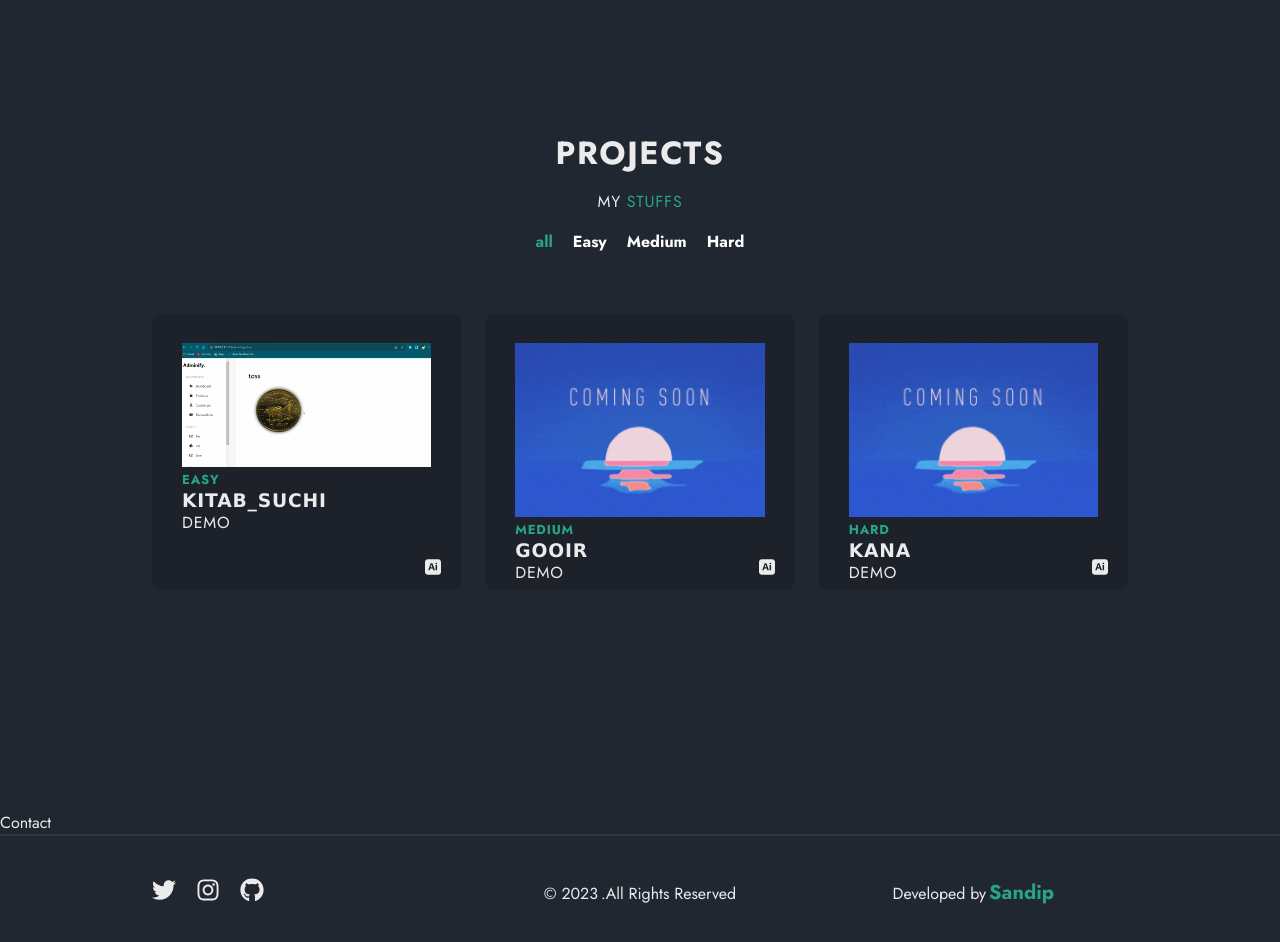
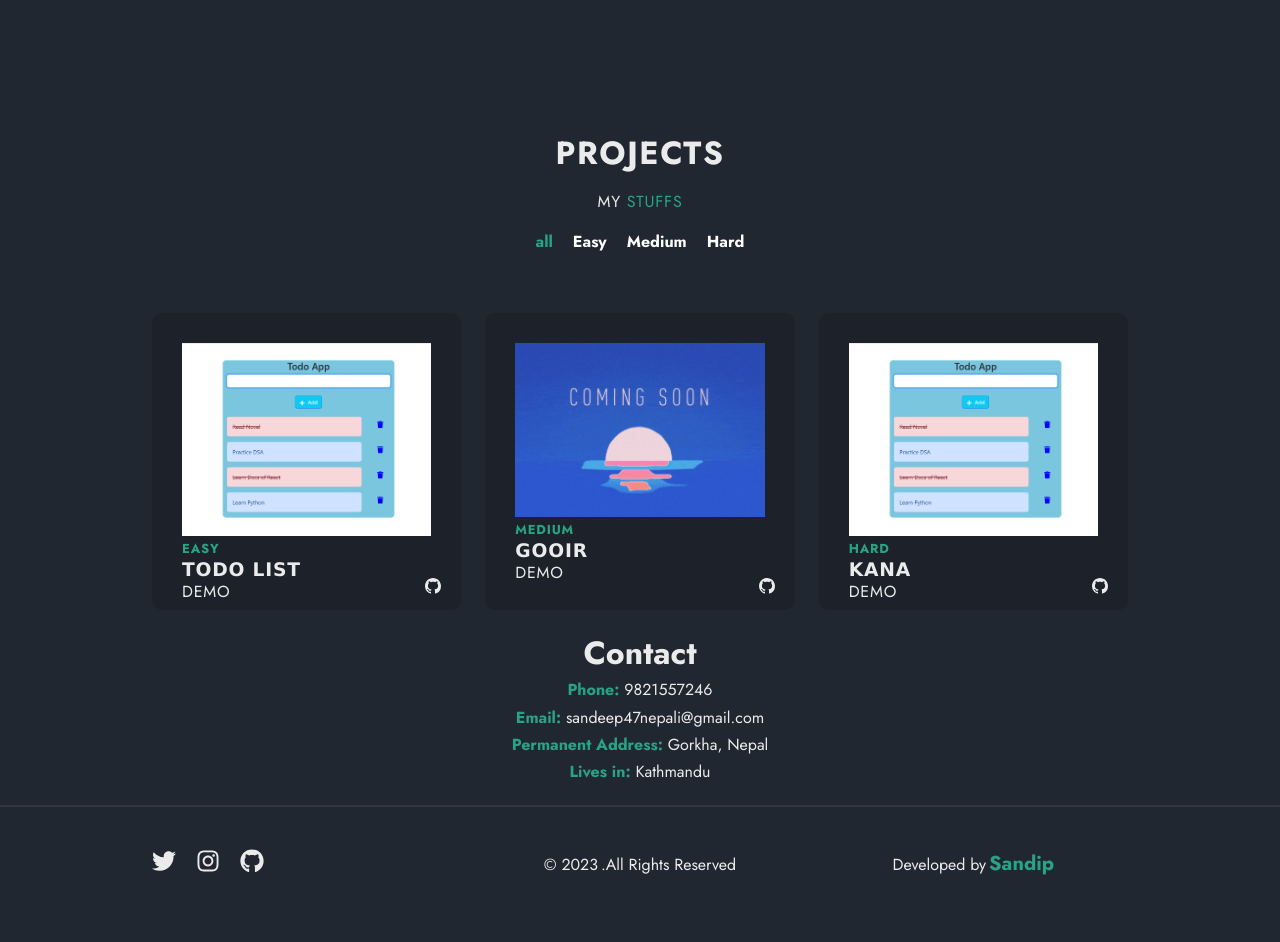
Before and after one commit to sandeepsz/mywebsite, a React (Vite) app: page /#home in a window 1280 px wide. Shown: the part 720-1662 px from the top of the page. Built offline with nearby package versions, Linux system fonts and the light colour scheme.

Commit message:
add easy

```diff
--- a/src/App.css
+++ b/src/App.css
@@ -191,7 +191,6 @@ img {
 }
 
 .section {
-  padding-bottom: 220px;
   /* background-color: rgb(247, 237, 224); */
   margin-top: 50px;
 }
--- a/src/Data.jsx
+++ b/src/Data.jsx
@@ -14,7 +14,7 @@ import node from "./assets/skills/node.png";
 import tailwind from "./assets/skills/tailwind.png";
 import sass from "./assets/skills/sass.png";
 import github from "./assets/skills/github.png";
-
+import Todo from "./assets/projects/Todo.png";
 export const links = [
   {
     name: "Home",
@@ -41,10 +41,11 @@ export const links = [
 export const projects = [
   {
     id: 1,
-    img: Coin,
+    img: Todo,
     category: "Easy",
-    title: "Kitab_Suchi",
-    link: "https://www.youtube.com/",
+    title: "Todo List",
+    link1: "https://todo-list-using-react-blue.vercel.app/",
+    link2: "https://github.com/sandeepNpl/Todo-List-Using-React",
     demo: "Demo",
   },
   {
@@ -57,7 +58,7 @@ export const projects = [
   },
   {
     id: 3,
-    img: Coming,
+    img: Todo,
     category: "Hard",
     title: "Kana",
     link: "https://www.youtube.com/",
--- a/src/components/contact/Contact.jsx
+++ b/src/components/contact/Contact.jsx
@@ -1,9 +1,28 @@
-import React from 'react'
+import React from "react";
+import "./contact.css";
 
 const Contact = () => {
   return (
-    <div>Contact</div>
-  )
-}
+    <div className="contact">
+      <h1>Contact</h1>
+      <div className="contact-list">
+        <div className="contact-list-center">
+          <p>
+            <span>Phone:</span> 9821557246
+          </p>
+          <p>
+            <span>Email:</span> sandeep47nepali@gmail.com
+          </p>
+          <p>
+            <span>Permanent Address:</span> Gorkha, Nepal
+          </p>
+          <p>
+            <span>Lives in:</span> Kathmandu
+          </p>
+        </div>
+      </div>
+    </div>
+  );
+};
 
-export default Contact
+export default Contact;
--- a/src/components/contact/contact.css
+++ b/src/components/contact/contact.css
@@ -0,0 +1,24 @@
+.contact {
+  display: flex;
+  flex-direction: column;
+  justify-content: center;
+  align-items: center;
+  margin: 20px 0;
+  border: 1px solid var(--shadow);
+}
+.contact-list {
+  display: flex;
+  flex-direction: column;
+  justify-content: flex-start;
+  align-items: center;
+}
+.contact-list span {
+  font-weight: 700;
+  color: var(--primary-color);
+}
+.contact-list-center {
+  display: flex;
+  flex-direction: column;
+  justify-content: flex-start;
+  align-items: center;
+}
--- a/src/components/project/Items.jsx
+++ b/src/components/project/Items.jsx
@@ -9,7 +9,7 @@ const Items = ({ projectsItems }) => {
   return (
     <>
       {projectsItems.map((projectsItems) => {
-        const { id, img, category, title, demo, link } = projectsItems;
+        const { id, img, category, title, demo, link1, link2 } = projectsItems;
         return (
           <motion.div
             layout
@@ -24,16 +24,10 @@ const Items = ({ projectsItems }) => {
             </div>
             <span className="project__category ">{category}</span>
             <h3 className="project__title">{title}</h3>
-            <a href={link} className="link">
-              {category === "Development" ? (
-                <GoMarkGithub style={{ marginLeft: "5px" }} />
-              ) : category === "Figma" ? (
-                <FaFigma />
-              ) : (
-                <SiAdobeillustrator />
-              )}
+            <a href={link2} className="link">
+              <GoMarkGithub style={{ marginLeft: "5px" }} />
             </a>
-            <a href={link} className="link2">
+            <a href={link1} className="link2">
               {demo}
             </a>
           </motion.div>
```
Also changed, not shown: src/assets/projects/Todo.png (added).
